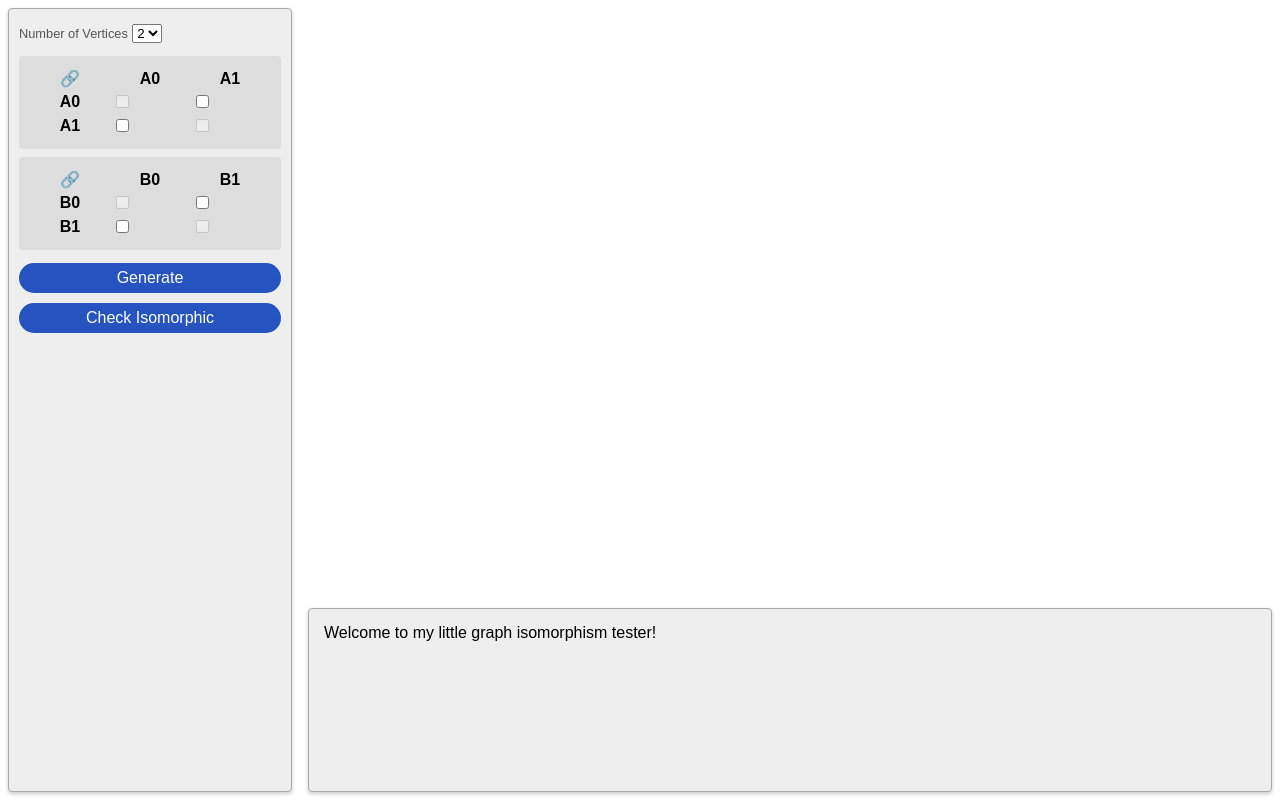
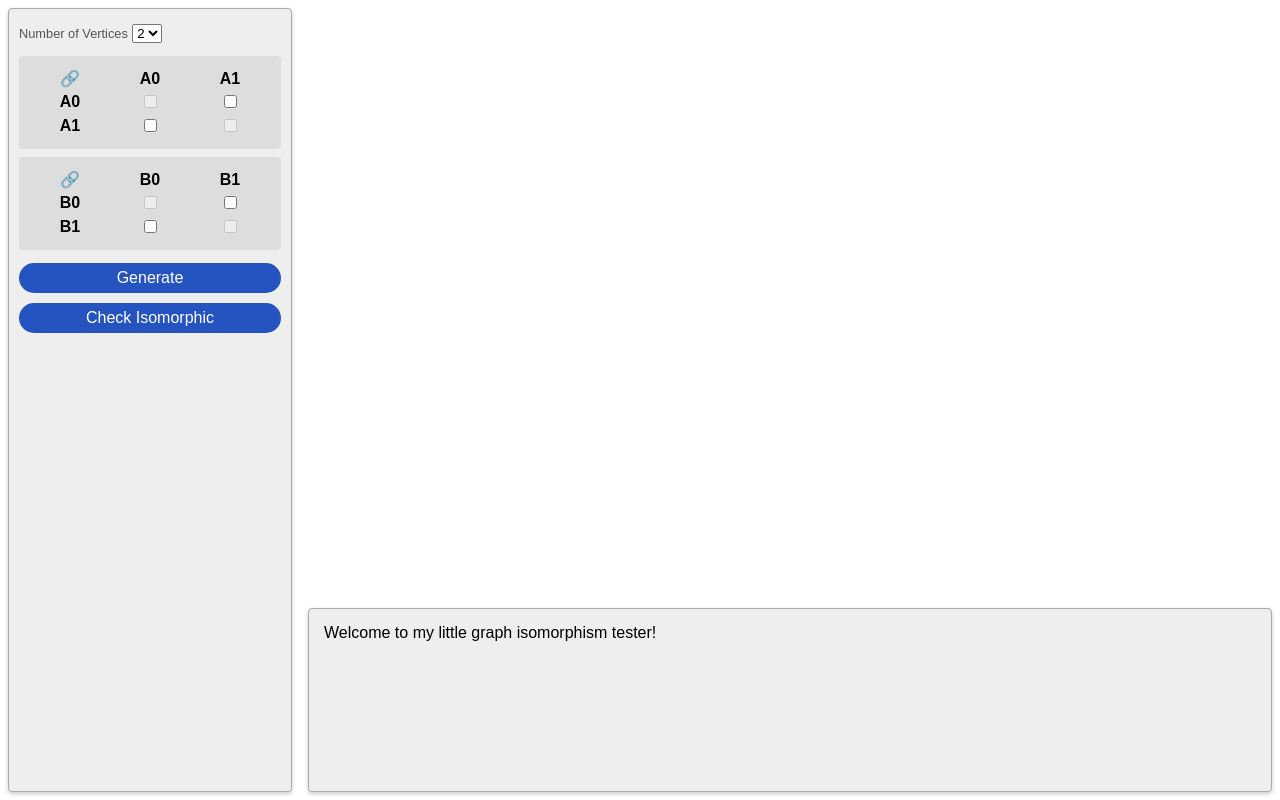
Before and after one commit to ausgat/isographs, a plain HTML site: page index.html in a window 1280 px wide. Drawn offline with Linux system fonts and the light colour scheme.

Commit message:
Fix table CSS

```diff
--- a/style.css
+++ b/style.css
@@ -79,6 +79,10 @@ table {
   padding: 0;
 }
 
+table td {
+  text-align: center;
+}
+
 #chart {
   display: flex;
   overflow: hidden;
```
